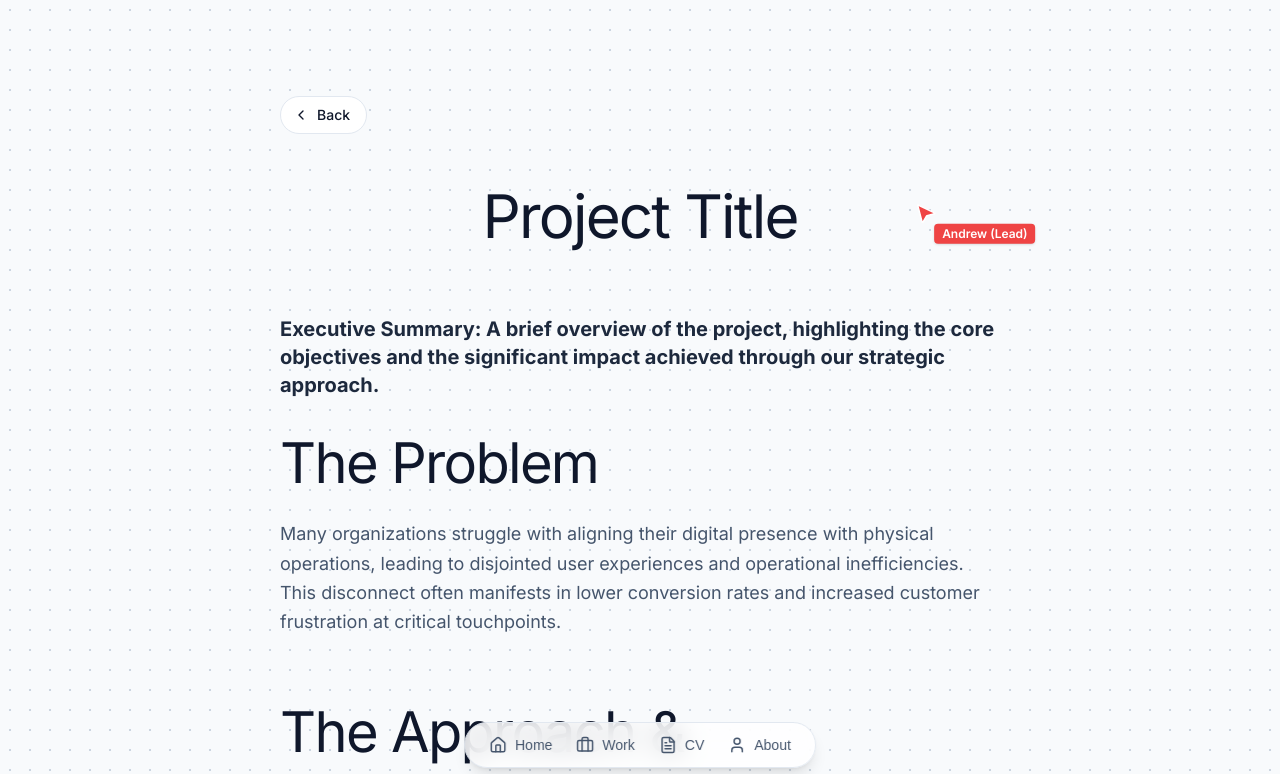
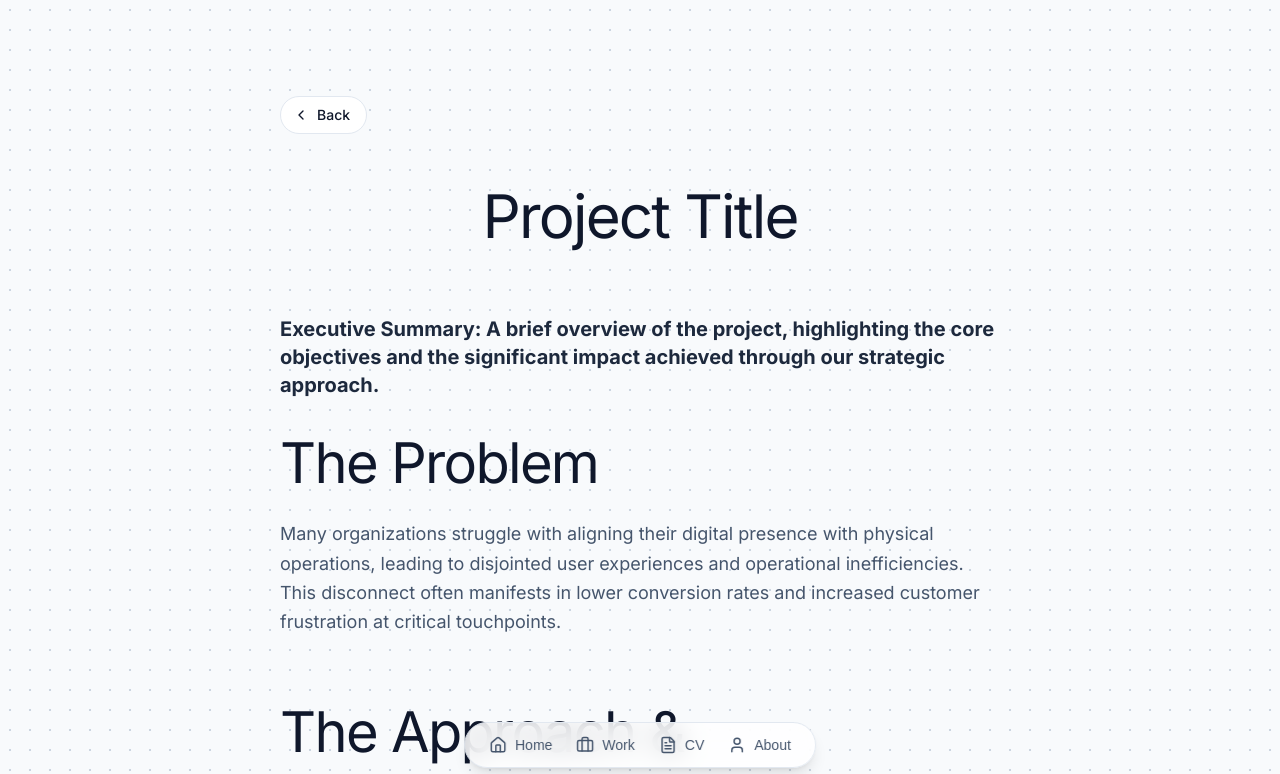
Before and after one commit to andrewleevey-ux/andrew-leevey-portfolio, a Next.js app: page /case-studies/strategic-vision in a window 1280 px wide. Shown: the top 774 px of the page. Built offline with nearby package versions, Linux system fonts and the light colour scheme.

Commit message:
fix(cursor): restrict andrew cursor to homepage
Co-authored-by: andrewleevey-ux <257649676+andrewleevey-ux@users.noreply.github.com>

```diff
--- a/app/case-studies/checkout-delivery/page.tsx
+++ b/app/case-studies/checkout-delivery/page.tsx
@@ -1,22 +1,11 @@
 import Link from "next/link";
 import { ChevronLeft } from "lucide-react";
 import GuestCursor from "../../../components/GuestCursor";
-import CollaboratorCursor from "../../../components/CollaboratorCursor";
 
 export default function CheckoutDeliveryCaseStudy() {
   return (
     <div className="min-h-screen bg-slate-50 text-slate-900 font-sans text-lg leading-relaxed selection:bg-slate-200 dot-grid pb-24">
       <GuestCursor />
-      <CollaboratorCursor
-        name="Andrew"
-        role="Lead"
-        color="#ef4444"
-        pathCoordinates={{
-          x: [0, -100, -100, -250, -250, -50, -50, 150],
-          y: [0, 200, 200, 500, 500, 750, 750, 600],
-        }}
-        initialPosition={{ top: "-20px", left: "80%" }}
-      />
 
       <main className="max-w-3xl mx-auto px-6 pt-[10vh] pb-[15vh]">
         <Link
--- a/app/case-studies/strategic-vision/page.tsx
+++ b/app/case-studies/strategic-vision/page.tsx
@@ -1,22 +1,11 @@
 import Link from "next/link";
 import { ChevronLeft } from "lucide-react";
 import GuestCursor from "../../../components/GuestCursor";
-import CollaboratorCursor from "../../../components/CollaboratorCursor";
 
 export default function CaseStudy() {
   return (
     <div className="min-h-screen bg-slate-50 text-slate-900 font-sans text-lg leading-relaxed selection:bg-slate-200 dot-grid pb-24">
       <GuestCursor />
-      <CollaboratorCursor
-        name="Andrew"
-        role="Lead"
-        color="#ef4444"
-        pathCoordinates={{
-          x: [0, -100, -100, -250, -250, -50, -50, 150],
-          y: [0, 200, 200, 500, 500, 750, 750, 600],
-        }}
-        initialPosition={{ top: "-20px", left: "80%" }}
-      />
 
       <main className="max-w-3xl mx-auto px-6 pt-24 pb-32">
         <Link
```
